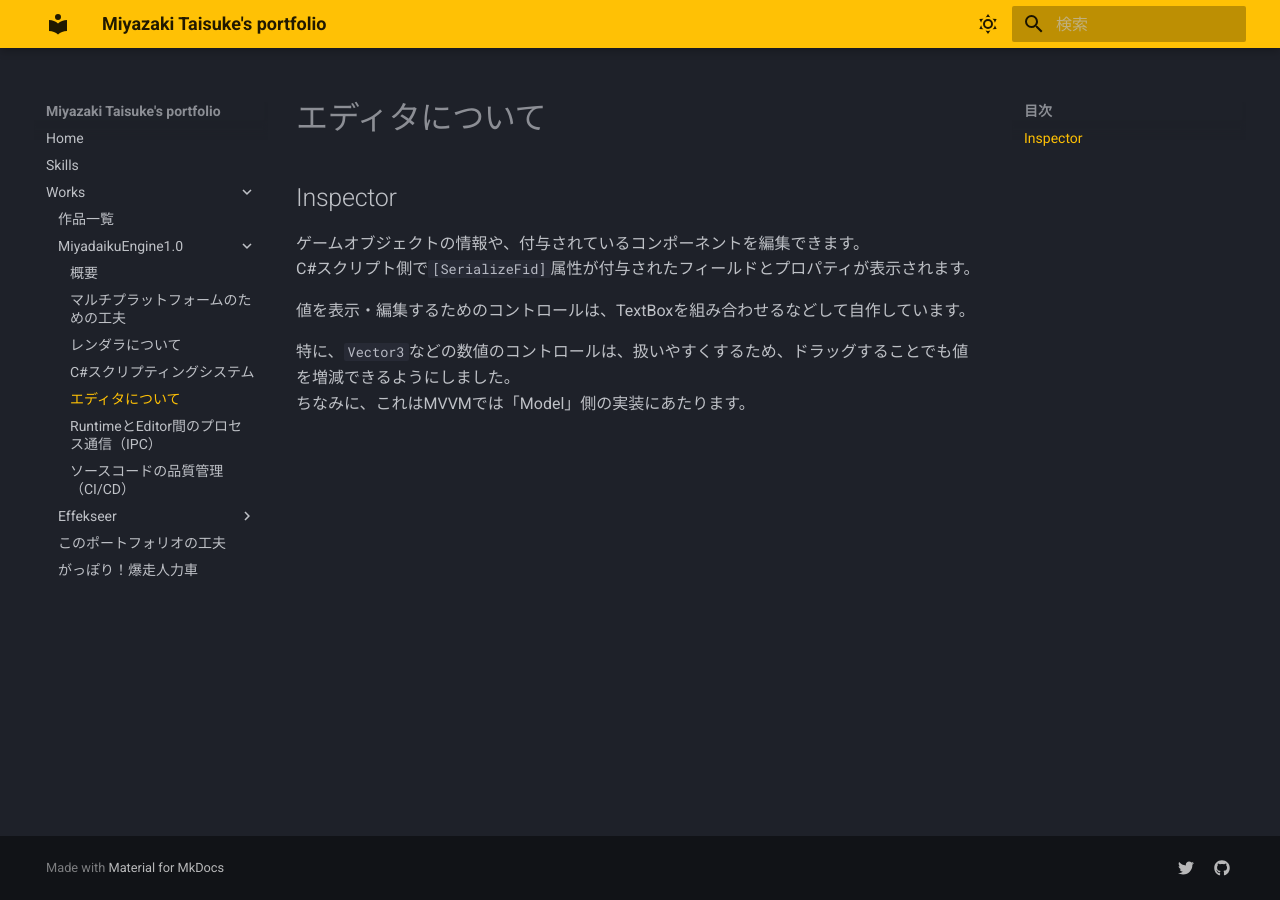
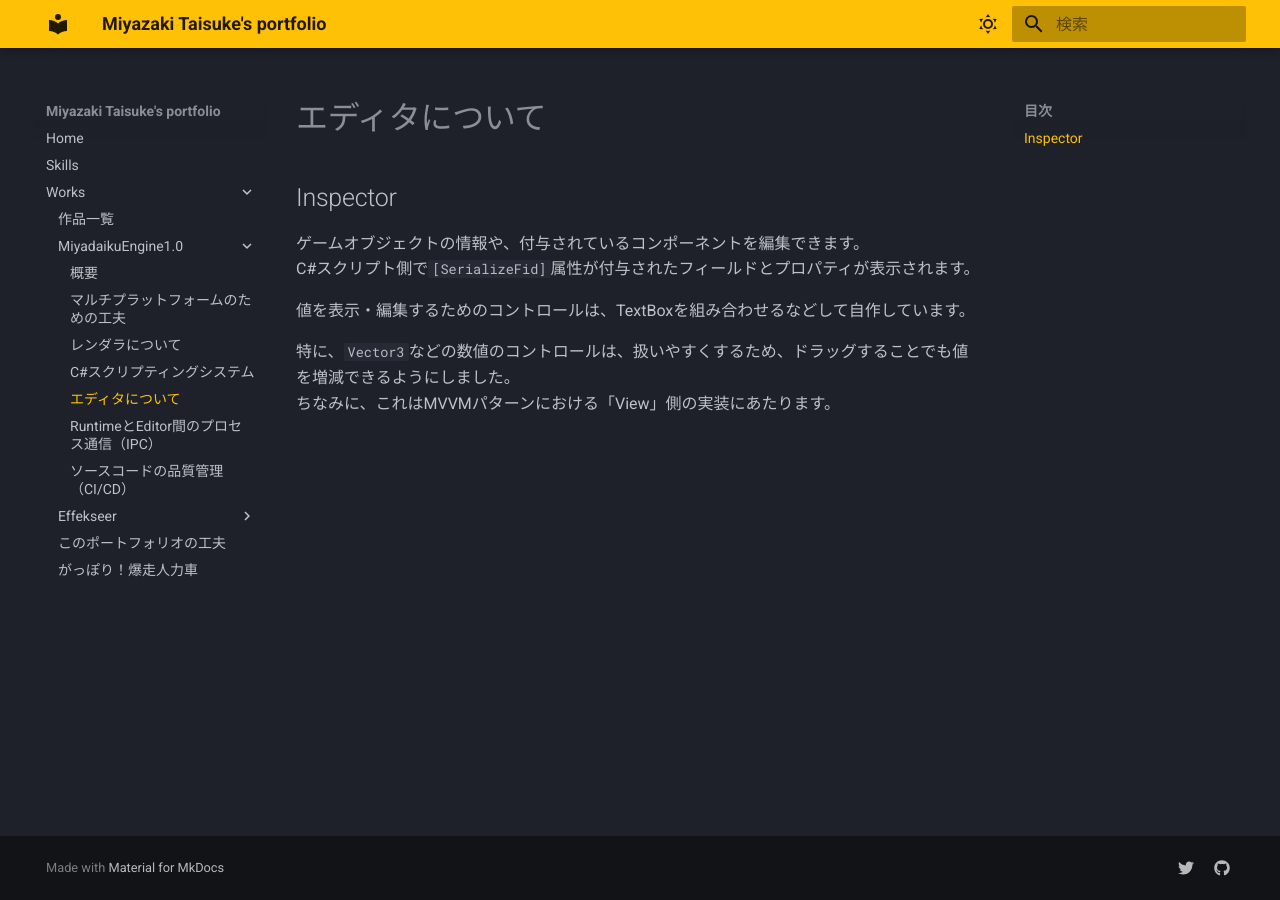
Before and after one commit to mewmew-tea/Portfolio, an MkDocs documentation site: the page built from docs/works/MiyadaikuEngine1.0/editor.md, in a window 1280 px wide. Built offline with MkDocs 1.6.1 and Material for MkDocs 9.7.7, drawn with Linux system fonts in a browser that asks for light colours.

Commit message:
Fix docs issue

```diff
--- a/docs/works/MiyadaikuEngine1.0/editor.md
+++ b/docs/works/MiyadaikuEngine1.0/editor.md
@@ -8,4 +8,4 @@ C#スクリプト側で`[SerializeFid]`属性が付与されたフィールド
 値を表示・編集するためのコントロールは、TextBoxを組み合わせるなどして自作しています。
 
 特に、`Vector3`などの数値のコントロールは、扱いやすくするため、ドラッグすることでも値を増減できるようにしました。
-ちなみに、これはMVVMでは「Model」側の実装にあたります。
+ちなみに、これはMVVMパターンにおける「View」側の実装にあたります。
```
